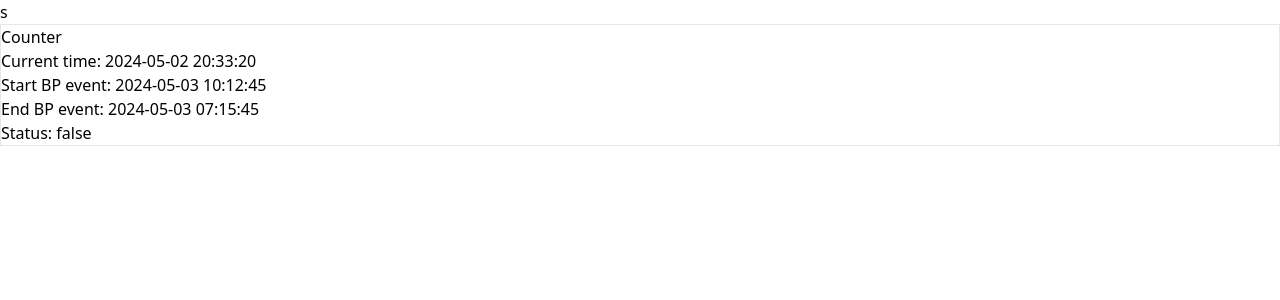
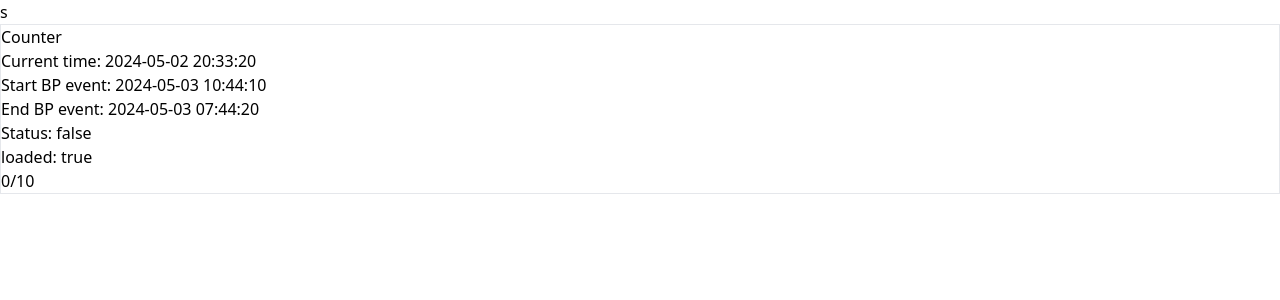
Before and after one commit to coffezilla/sis-form-timeline, a React (Vite) app in the folder my-app/: page / in a window 1280 px wide. Shown: the top 300 px of the page. Built offline with nearby package versions, Linux system fonts and the light colour scheme.

Commit message:
added timer with tracking

```diff
--- a/my-app/src/App.tsx
+++ b/my-app/src/App.tsx
@@ -18,7 +18,7 @@ function App() {
     },
   ];
 
-  const startEvent = "2024-05-03 10:12:45";
+  const startEvent = "2024-05-03 10:44:10";
 
   return (
     <>
--- a/my-app/src/components/Counter.tsx
+++ b/my-app/src/components/Counter.tsx
@@ -1,11 +1,18 @@
 import { useEffect, useState } from "react";
-import { addSeconds, formatTimestamp } from "../helpers/utils";
+import {
+  addSeconds,
+  formatTimestamp,
+  getSecondsDifference,
+} from "../helpers/utils";
 
 const Counter = ({ events, start }: { events: any[]; startEvent: string }) => {
+  const TIMELINE_TOTAL = 10;
+  const [timelineCurrentIndex, setTimelineCurrentIndex] =
+    useState<number>(null);
   const [currentTime, setCurrentTime] = useState<any>(null);
   const [finishTime, setFinishTime] = useState<any>(null);
   const [hasAllData, setHasAllData] = useState<boolean>(false);
-  // const [isFinished, setIsFinished] = useState<boolean>(null);
+  const [isLoaded, setIsLoaded] = useState<boolean>(false);
   const [isHappening, setIsHappening] = useState<boolean>(false); // if is happening is running
 
   const runClock = () => {
@@ -25,15 +32,20 @@ const Counter = ({ events, start }: { events: any[]; startEvent: string }) => {
       if (statusEvent === "HAPPENING") {
         console.log("happening");
         setIsHappening(true);
+
+        const diff = getSecondsDifference(new Date(), new Date(start));
+        setTimelineCurrentIndex(diff + 1);
       }
       if (statusEvent === "NOT_HAPPENING") {
         console.log("not happening", statusEvent);
+        setTimelineCurrentIndex(0);
         setIsHappening(false);
       }
       if (statusEvent === "DONE") {
         console.log("done", statusEvent);
         setIsHappening(false);
       }
+      setIsLoaded(true);
     }, 1000);
 
     return () => {
@@ -43,7 +55,26 @@ const Counter = ({ events, start }: { events: any[]; startEvent: string }) => {
 
   useEffect(() => {
     if (hasAllData) {
-      runClock();
+      const currentTimeFormatDB = formatTimestamp(
+        new Date(),
+        "YYYY-MM-DD HH:II:SS"
+      );
+      setCurrentTime(currentTimeFormatDB);
+
+      const statusEvent = checkEventStatus(
+        new Date(),
+        new Date(start),
+        new Date(finishTime)
+      );
+
+      if (statusEvent === "DONE") {
+        console.log("done", statusEvent);
+        setIsHappening(false);
+        setTimelineCurrentIndex(TIMELINE_TOTAL);
+        setIsLoaded(true);
+      } else {
+        runClock();
+      }
     }
   }, [hasAllData]); // Empty dependency array to run the effect only once on component mount
 
@@ -70,7 +101,7 @@ const Counter = ({ events, start }: { events: any[]; startEvent: string }) => {
   };
 
   useEffect(() => {
-    const endTime = addSeconds(start, 180);
+    const endTime = addSeconds(start, TIMELINE_TOTAL);
     const endTimeFormatDB = formatTimestamp(endTime, "YYYY-MM-DD HH:II:SS");
     setFinishTime(endTimeFormatDB);
 
@@ -80,10 +111,18 @@ const Counter = ({ events, start }: { events: any[]; startEvent: string }) => {
   return (
     <div className="border">
       <h1>Counter</h1>
-      <p>Current time: {currentTime}</p>
-      <p>Start BP event: {start}</p>
-      <p>End BP event: {finishTime}</p>
-      <p>Status: {isHappening.toString()}</p>
+      {isLoaded && (
+        <>
+          <p>Current time: {currentTime}</p>
+          <p>Start BP event: {start}</p>
+          <p>End BP event: {finishTime}</p>
+          <p>Status: {isHappening.toString()}</p>
+          <p>loaded: {isLoaded.toString()}</p>
+          <p>
+            {timelineCurrentIndex}/{TIMELINE_TOTAL}
+          </p>
+        </>
+      )}
       {/* Current Time: {currentTime.toLocaleTimeString()} */}
     </div>
   );
--- a/my-app/src/helpers/utils.ts
+++ b/my-app/src/helpers/utils.ts
@@ -47,6 +47,12 @@ export const addSeconds = (timestamp: string, seconds: number) => {
   return result;
 };
 
+export const getSecondsDifference = (date1, date2) => {
+  const difference = Math.abs(date1 - date2);
+  const seconds = Math.floor(difference / 1000);
+  return seconds;
+};
+
 // const timestamp = 1620036000000; // Example timestamp (May 3, 2021 12:00:00 AM UTC)
 
 // const formattedDate1 = formatTimestamp(timestamp, 'DD/MM/YYYY HH:II:SS');
```
